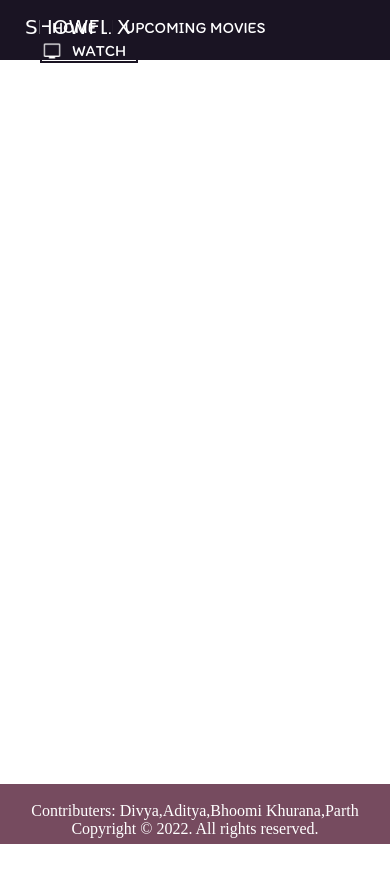
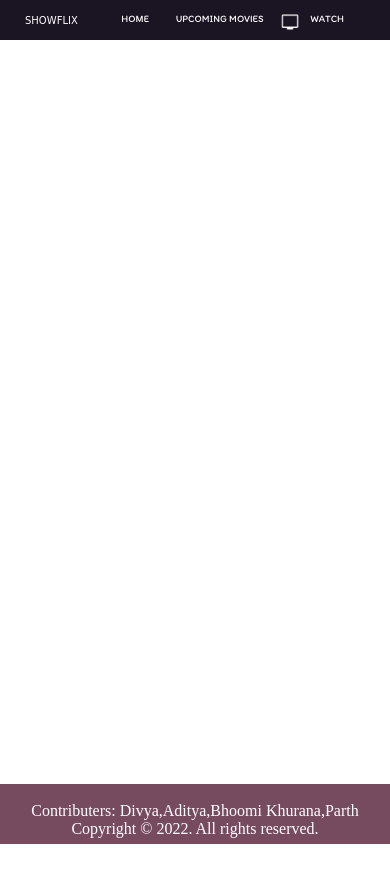
Before and after one commit to mlsacbvp/ShowFlix, a plain HTML site: page Bhoomi/bhoomi.html in a window 390 px wide. Drawn offline with nearby package versions, Linux system fonts and the light colour scheme; a web font is replaced by a local one.

Commit message:
responsive_navbar

```diff
--- a/Bhoomi/bhoomi.html
+++ b/Bhoomi/bhoomi.html
@@ -32,7 +32,7 @@
     }
     .right{
         position: absolute;
-        display: inline-block;
+        display: inline;
         right: 34px;
 
     }
@@ -60,6 +60,18 @@
     .navbar{
         background-color: rgb(26, 20, 35);
         height: 60px;
+    }
+    @media (max-width:900px) {
+        .navbar{
+            height:40px;
+
+        }
+        .left{
+            font-size: 10px;
+        }
+        .right{
+            font-size: 10px ;
+        }
     }
     .right li img{
         width: 20px;
```
